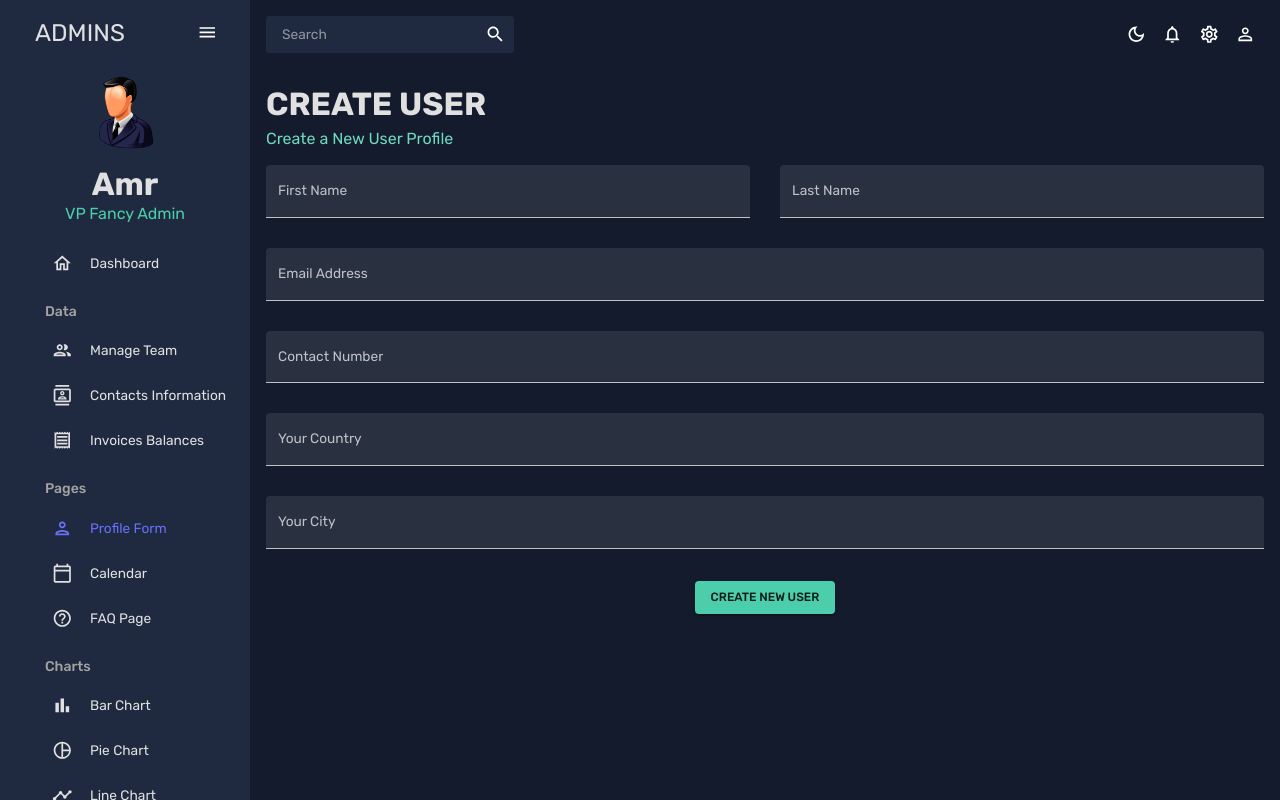
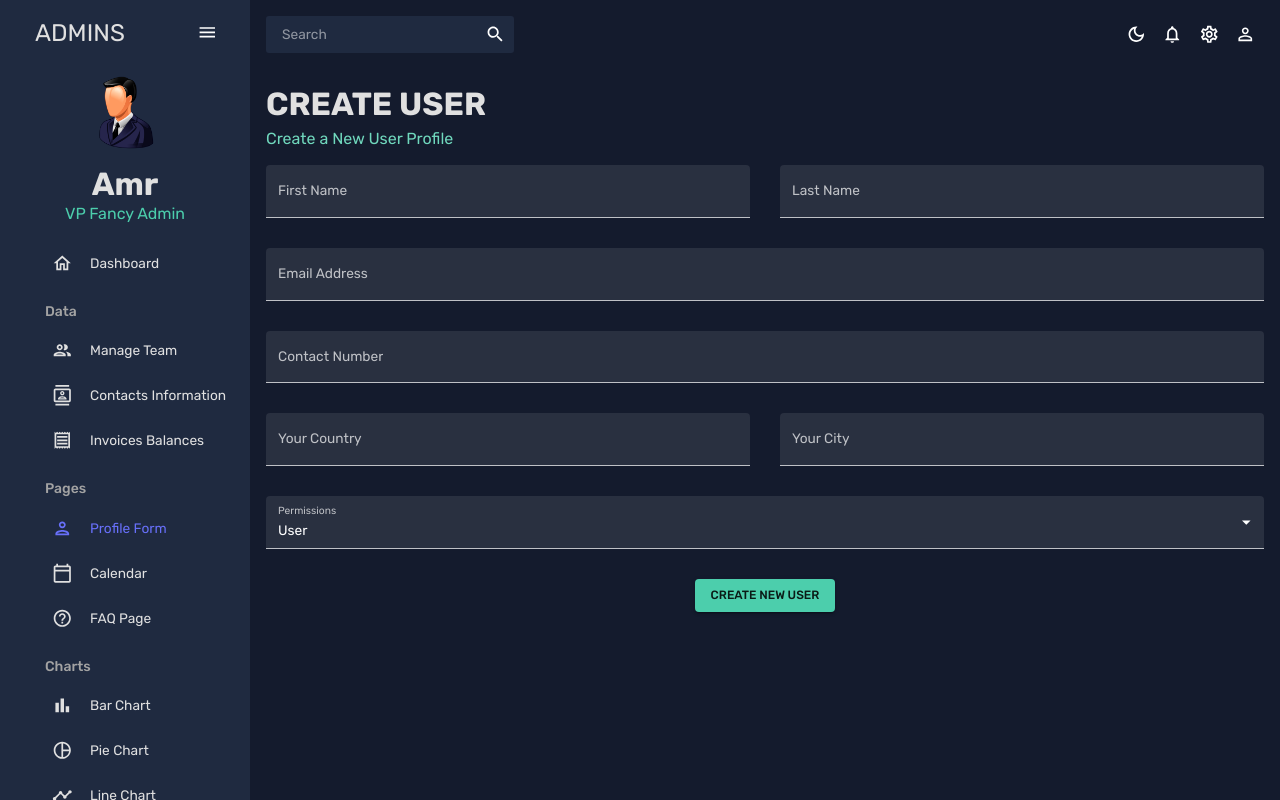
Before and after one commit to Amr-Elshabrawy-Dev/crud-operations, a React (Create React App) app: page /form in a window 1280 px wide. Built offline with nearby package versions, Linux system fonts and the light colour scheme.

Commit message:
refactor: :recycle: Updated FormTextField component, and refactored form layout.
Updated FormTextField component to support select fields, added permissions field to form, and refactored form layout and styling.

```diff
--- a/src/components/helpers/FormTextField.jsx
+++ b/src/components/helpers/FormTextField.jsx
@@ -1,5 +1,6 @@
 import React from "react";
 import TextField from "@mui/material/TextField";
+import MenuItem from "@mui/material/MenuItem";
 import TextErrorHandler from "./TextErrorHandler";
 
 const FormTextField = ({
@@ -12,6 +13,8 @@ const FormTextField = ({
   handleChange,
   gridColumn,
   type = "text",
+  select = false,
+  options = [],
 }) => {
   return (
     <TextField
@@ -30,7 +33,15 @@ const FormTextField = ({
         errors[name] && <TextErrorHandler title={errors[name]} />
       }
       sx={{ gridColumn }}
-    />
+      select={select}
+    >
+      {select &&
+        options.map((option) => (
+          <MenuItem key={option.value} value={option.value}>
+            {option.label}
+          </MenuItem>
+        ))}
+    </TextField>
   );
 };
 
--- a/src/pages/Form/index.jsx
+++ b/src/pages/Form/index.jsx
@@ -1,9 +1,10 @@
-import { Formik } from "formik";
-import * as yup from "yup";
 import useMediaQuery from "@mui/material/useMediaQuery";
-import { Box, Button } from "@mui/material";
 import Heading from "../../components/common/Heading";
 import FormTextField from "../../components/helpers/FormTextField";
+import * as yup from "yup";
+import { useState } from "react";
+import { Formik } from "formik";
+import { Alert, Box, Button, Snackbar } from "@mui/material";
 
 const initialValues = {
   firstName: "",
@@ -12,6 +13,7 @@ const initialValues = {
   contact: "",
   country: "",
   city: "",
+  permissions: "user",
 };
 
 const phoneRegEx =
@@ -21,46 +23,69 @@ const emailRegEx =
   /^(([^<>()[\]\\.,;:\s@"]+(\.[^<>()[\]\\.,;:\s@"]+)*)|.(".+"))@((\[[0-9]{1,3}\.[0-9]{1,3}\.[0-9]{1,3}\.[0-9]{1,3}\])|(([a-zA-Z\-0-9]+\.)+[a-zA-Z]{2,}))$/;
 
 const userSchema = yup.object().shape({
-  firstName: yup.string().min(3, 'Too Short!').max(12, 'Too Long!').required("required"),
-  lastName: yup.string().min(3, 'Too Short!').max(12, 'Too Long!').required("required"),
+  firstName: yup
+    .string()
+    .min(3, "Too Short!")
+    .max(12, "Too Long!")
+    .required("required"),
+  lastName: yup
+    .string()
+    .min(3, "Too Short!")
+    .max(12, "Too Long!")
+    .required("required"),
   email: yup
     .string()
-    .matches(emailRegEx, "Email address is not matched")
+    .matches(emailRegEx, "Invalid email address")
     .required("required"),
   contact: yup
     .string()
-    .matches(phoneRegEx, "Phone number is not matched")
+    .matches(phoneRegEx, "Invalid phone number")
     .required("required"),
-  country: yup.string().min(3, 'Too Short!').max(20, 'Too Long!').required("required"),
-  city: yup.string().min(3, 'Too Short!').max(20, 'Too Long!').required("required"),
+  country: yup
+    .string()
+    .min(3, "Too Short!")
+    .max(20, "Too Long!")
+    .required("required"),
+  city: yup
+    .string()
+    .min(3, "Too Short!")
+    .max(20, "Too Long!")
+    .required("required"),
 });
 
+const selectPermissions = [
+  { value: "admin", label: "Admin" },
+  { value: "manger", label: "Manger" },
+  { value: "user", label: "User" },
+];
 
+const fields = [
+  { label: "First Name", name: "firstName", gridColumn: "span 2" },
+  { label: "Last Name", name: "lastName", gridColumn: "span 2" },
+  { label: "Email Address", name: "email", gridColumn: "span 4" },
+  { label: "Contact Number", name: "contact", gridColumn: "span 4" },
+  { label: "Your Country", name: "country", gridColumn: "span 2" },
+  { label: "Your City", name: "city", gridColumn: "span 2" },
+  {
+    label: "Permissions",
+    name: "permissions",
+    gridColumn: "span 4",
+    select: true,
+    options: selectPermissions,
+  },
+];
 
 const Form = () => {
   const isNonMobile = useMediaQuery("(min-width:768px)");
+  const [openAlert, setOpenAlert] = useState(false);
 
-  const fields = [
-    {
-      label: "First Name",
-      name: "firstName",
-      gridColumn: isNonMobile ? "span 2" : "span 4",
-    },
-    {
-      label: "Last Name",
-      name: "lastName",
-      gridColumn: isNonMobile ? "span 2" : "span 4",
-    },
-    { label: "Email Address", name: "email", gridColumn: "span 4" },
-    { label: "Contact Number", name: "contact", gridColumn: "span 4" },
-    { label: "Your Country", name: "country", gridColumn: "span 4" },
-    { label: "Your City", name: "city", gridColumn: "span 4" },
-  ];
-
+  const handleAlertClose = () => setOpenAlert(false);
   const handleFormSubmit = (values, actions) => {
-    // console.log("🚀 ~FormSubmit~:", value);
+    console.log("🚀 ~FormSubmit~:", values, actions);
     setTimeout(() => {
       alert(JSON.stringify(values, null, 2));
+      setOpenAlert(true);
+      actions.resetForm();
       actions.setSubmitting(false);
     }, 1000);
   };
@@ -80,11 +105,17 @@ const Form = () => {
           handleChange,
           handleSubmit,
         }) => (
-          <form onSubmit={handleSubmit}>
           <Box
+            component={"form"}
+            onSubmit={handleSubmit}
             display="grid"
             gap="30px"
             gridTemplateColumns="repeat(4, minmax(0, 1fr))"
+            sx={{
+              "& > div": {
+                gridColumn: isNonMobile ? undefined : "span 4",
+              },
+            }}
           >
             {fields.map((field) => (
               <FormTextField
@@ -97,15 +128,31 @@ const Form = () => {
                 handleBlur={handleBlur}
                 handleChange={handleChange}
                 gridColumn={field.gridColumn}
+                type={field.type}
+                select={field.select || false}
+                options={field.options || []}
               />
             ))}
-            </Box>
-            <Box display="flex" justifyContent="center" mt={4}>
+            <Box textAlign="center" gridColumn="span 4">
               <Button type="submit" color="secondary" variant="contained">
                 Create New User
               </Button>
             </Box>
-          </form>
+            <Snackbar
+              anchorOrigin={{ vertical: "top", horizontal: "right" }}
+              open={openAlert}
+              onClose={handleAlertClose}
+            >
+              <Alert
+                onClose={handleAlertClose}
+                severity="success"
+                variant="outlined"
+                sx={{ backgroundColor: "#141B2D" }}
+              >
+                User Created Successfully
+              </Alert>
+            </Snackbar>
+          </Box>
         )}
       </Formik>
     </Box>
```
Lines whose indentation alone changed are shown as unchanged.
